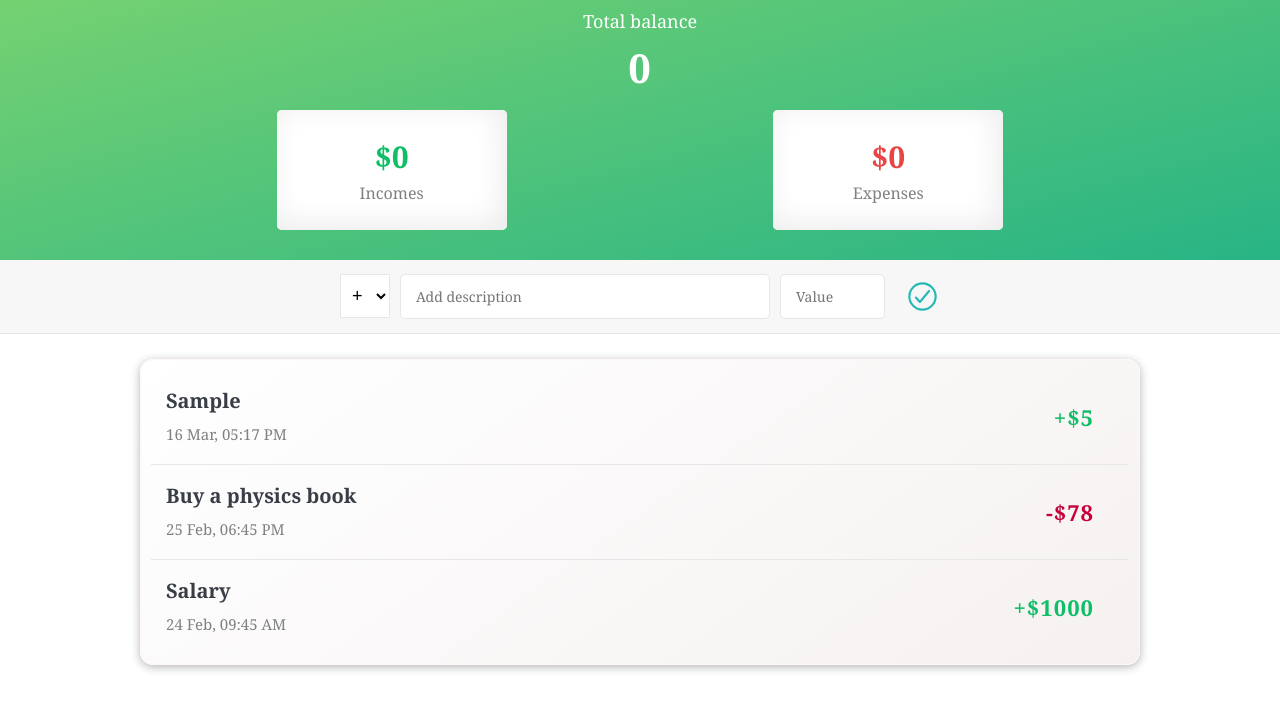
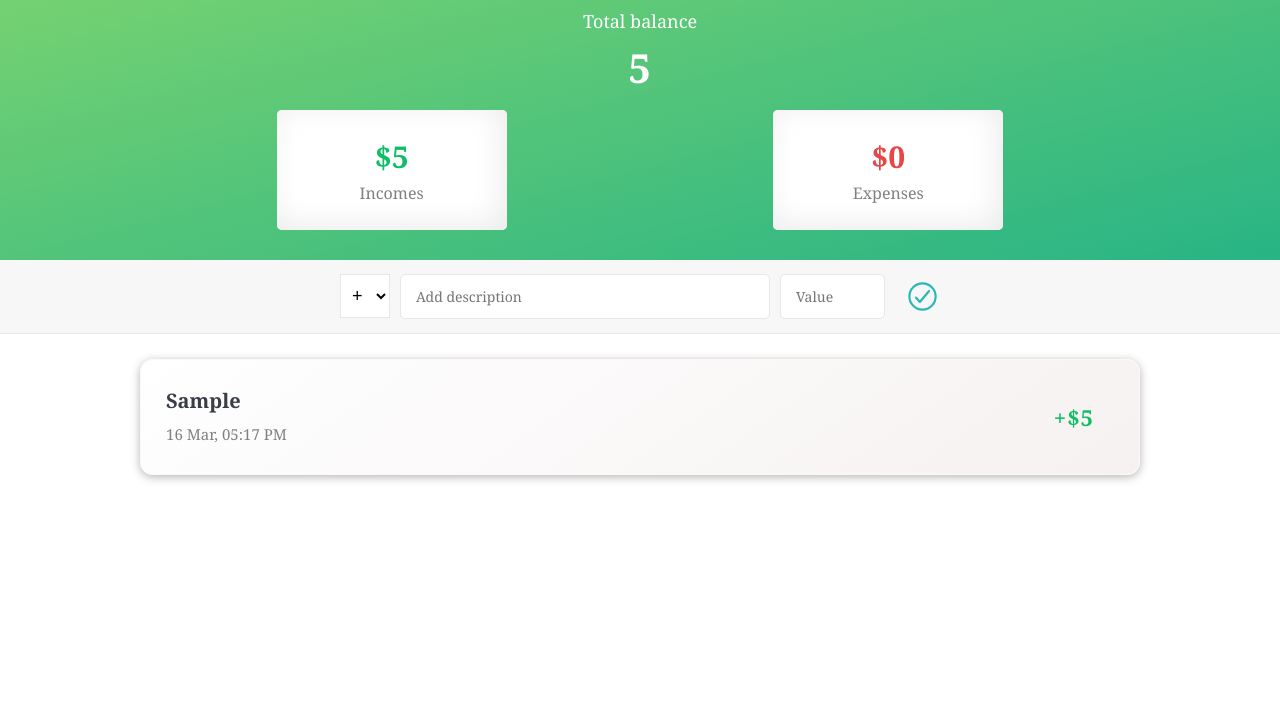
Before and after one commit to DanielMakokha/E-wallet-Application, a plain HTML site: page index.html in a window 1280 px wide. Both pictures are taken after typing "Sample", "5" into the empty fields and a click on the button 922 px from the left and 369 px from the top of the page. Shown: the part 73-782 px from the top of the page. Drawn offline with nearby package versions, Linux system fonts and the light colour scheme.

Commit message:
Add total balance

```diff
--- a/index.html
+++ b/index.html
@@ -63,7 +63,7 @@
       </div>
 
       <div class="collection">
-        <div class="item">
+        <!-- <div class="item">
           <div class="item-description-time">
             <div class="item-description">
               <p>Buy a physics book</p>
@@ -88,7 +88,7 @@
           <div class="item-amount income-amount">
             <p>+$1000</p>
           </div>
-        </div>
+        </div> -->
       </div>
     </div>
 
--- a/index.js
+++ b/index.js
@@ -31,6 +31,7 @@ document.querySelector('#ewallet-form').addEventListener('submit',function(e){
 
 
 });
+showItems();
 function showItems() {
   let items=getItemsfromLS();
   const collection=document.querySelector('.collection');
@@ -80,6 +81,9 @@ function addItems(type,desc,value){
     const collection=document.querySelector('.collection');
     collection.insertAdjacentHTML('afterbegin',newhtml);
     addItemToLS(type,desc,value,time);
+    showTotalIncome();
+    showTotalExpense();
+    showTotalBalance();
 };
 
 function resetForm(){
@@ -102,3 +106,47 @@ let items=getItemsfromLS();
 items.push({desc,time,type,value,});
 localStorage.setItem('items',JSON.stringify(items));
 }
+showTotalIncome();
+function showTotalIncome(){
+  let items=getItemsfromLS();
+  let totalIncome=0;
+  for(let item of items){
+    if(item.type==='+')
+      totalIncome += parseInt(item.value);
+  }
+  console.log(totalIncome);
+  document.querySelector('.income__amount p').innerText = `$${totalIncome}`
+}
+showTotalExpense()
+function showTotalExpense(){
+  let items=getItemsfromLS();
+  let totalExpense=0;
+  for(let item of items){
+    if(item.type==='-')
+      totalExpense += parseInt(item.value);
+  }
+  console.log(totalExpense);
+  document.querySelector('.expense__amount p').innerText = `$${totalExpense}`
+}
+showTotalBalance();
+function showTotalBalance(){
+  let items=getItemsfromLS();
+  let balance=0;
+  for(let item of items){
+    if(item.type==='+'){
+      balance += parseInt(item.value);
+    }else{
+      balance =+ parseInt(item.value);
+       }
+  }
+  document.querySelector('.balance__amount p').innerText = balance;
+
+  if (balance >= 0) {
+    document.querySelector('header').className = 'green';
+
+  }
+  else{
+    document.querySelector('header').className = 'red';
+  }
+
+}
```
